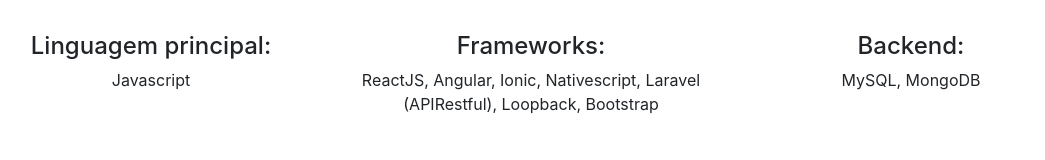
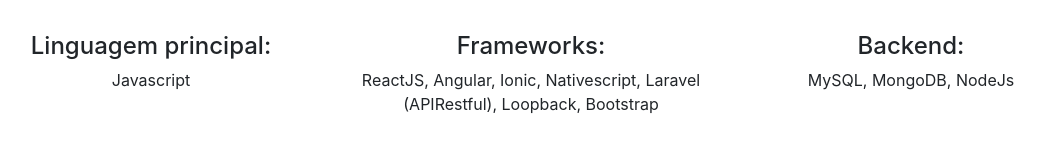
Before and after one commit to Gkreischer/CV, a React (Create React App) app: page / in a window 1280 px wide. Shown: the part 432-592 px from the top of the page, without its empty margins (109-1154 px from the left). Built offline with nearby package versions, Linux system fonts and the light colour scheme.

Commit message:
Correcao de hostname e JSX

```diff
--- a/package.json
+++ b/package.json
@@ -2,7 +2,7 @@
   "name": "cv",
   "version": "0.1.0",
   "private": true,
-  "homepage": "http://gkreischer.tech/CV/",
+  "homepage": "http://gkreischer.tech/",
   "dependencies": {
     "bootstrap": "^4.3.1",
     "font-awesome": "4.7.0",
--- a/public/index.html
+++ b/public/index.html
@@ -9,6 +9,7 @@
       name="description"
       content="Web site created using create-react-app"
     />
+    <script type="text/babel" src="https://unpkg.com/babel-standalone@6/babel.min.js"></script>
     <link rel="apple-touch-icon" href="logo192.png" />
     <!--
       manifest.json provides metadata used when your web app is installed on a
--- a/src/Components/MainComponent.js
+++ b/src/Components/MainComponent.js
@@ -46,7 +46,7 @@
                             <h4>Frameworks: </h4> <span>ReactJS, Angular, Ionic, Nativescript, Laravel (APIRestful), Loopback, Bootstrap</span>
                         </Col>
                         <Col md="4" className="mt-md-5 mt-3 text-center">
-                            <h4>Backend: </h4> <span>MySQL, MongoDB</span>
+                            <h4>Backend: </h4> <span>MySQL, MongoDB, NodeJs</span>
                         </Col>
                     </Row>
                     <Row>
```
Also changed, not shown: 10 other files (tests, documents, lock files or other folders).
